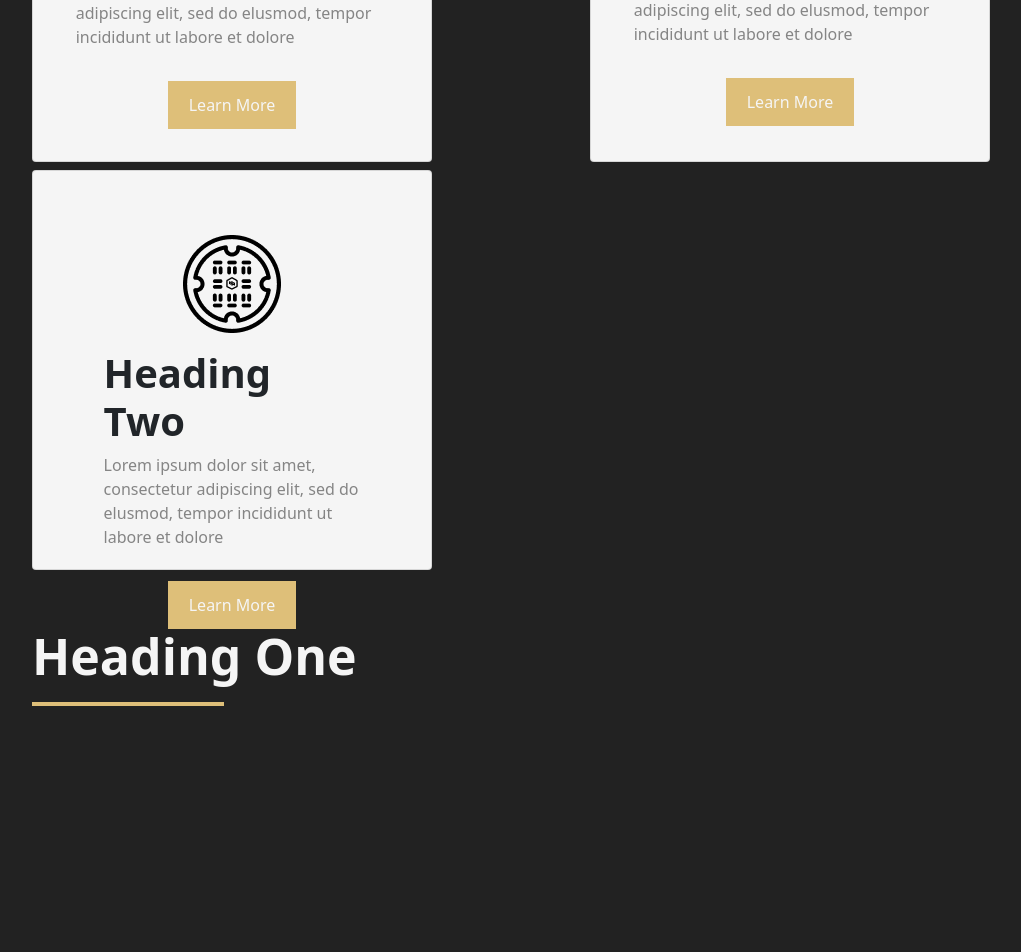
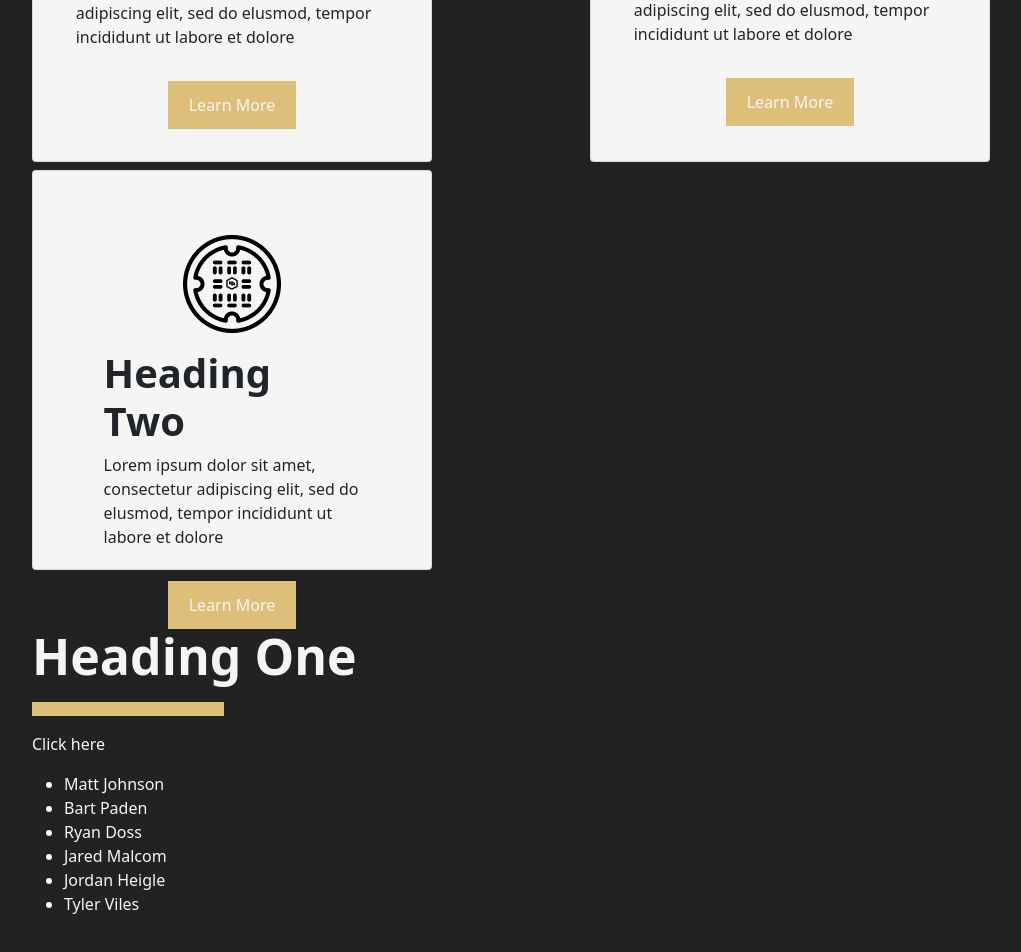
Before and after one commit to jmokate/midwestern-interactive-challenge, a React (Create React App) app: page / in a window 1280 px wide. Shown: the part 410-1362 px from the top of the page, without its empty margins (62-1083 px from the left). Before the commit the page ends 1192 px from the top, so only its background shows below. Built offline with nearby package versions, Linux system fonts and the light colour scheme.

Commit message:
working on list

```diff
--- a/src/App.js
+++ b/src/App.js
@@ -1,3 +1,4 @@
+import react, {useState} from 'react'
 import 'bootstrap/dist/css/bootstrap.min.css';
 import HomeMenu from './Components/HomeMenu.js'
 import Cards from './Components/Cards.js'
@@ -8,8 +9,23 @@ import logo from "./Assets/Logo.png"
 import talkie from "./Assets/Talkie.png"
 import rabbit from "./Assets/Rabbit.png"
 import shield from "./Assets/Shield.png"
+import usersArray from './Users.js'
+
+
+
+
+
+console.log(usersArray, 'hi');
+
 
 function App() {
+
+  // const [isList, setList] = useState(false);
+  let isList = true;
+  const displayList = () => {
+    isList = true;
+  }
+
   return (
     <>
 
@@ -29,6 +45,11 @@ function App() {
           <Col style={{}}>
           <h1 style={{color: '#f5f5f5', fontSize: '50px', fontWeight: 'bold'}}>Heading One</h1>
           <hr style={{color: '#debf79', width: "12rem", height: '5%', opacity: '100'}}/>
+          <p style={{color: '#f5f5f5'}} >Click here</p>
+          <ul style={{color: '#f5f5f5'}} onClick={displayList()}>
+
+            { isList ? usersArray.map(user =>  <li key={user}>{user}</li>) : 'something is weird'}
+          </ul>
           </Col>
         </Row>
 
--- a/src/Components/Cards.js
+++ b/src/Components/Cards.js
@@ -13,11 +13,11 @@ function Cards(props) {
               </div>
               <Card.Body>
                 <Card.Title><h1 style={{fontWeight: 'bold', textAlign: 'left'}}>Heading Two</h1></Card.Title>
-                <Card.Text>
+
                   <p style={{textAlign: 'left'}}>
                   Lorem ipsum dolor sit amet, consectetur adipiscing elit, sed do elusmod, tempor incididunt ut labore et dolore
                   </p>
-                </Card.Text>
+
 
                 <button className="btn">Learn More</button>
               </Card.Body>
@@ -30,11 +30,11 @@ function Cards(props) {
               </div>
               <Card.Body style={{paddingTop: '10%'}}>
                 <Card.Title><h1 style={{fontWeight: 'bold', textAlign: 'left'}}>Heading Two</h1></Card.Title>
-                <Card.Text>
+
                   <p style={{textAlign: 'left'}}>
                   Lorem ipsum dolor sit amet, consectetur adipiscing elit, sed do elusmod, tempor incididunt ut labore et dolore
                   </p>
-                </Card.Text>
+
                 <button className="btn">Learn More</button>
               </Card.Body>
             </Card>
@@ -46,11 +46,11 @@ function Cards(props) {
               </div>
               <Card.Body>
                 <Card.Title><h1 style={{fontWeight: 'bold', textAlign: 'left'}}>Heading Two</h1></Card.Title>
-                <Card.Text>
+
                   <p style={{textAlign: 'left'}}>
                 Lorem ipsum dolor sit amet, consectetur adipiscing elit, sed do elusmod, tempor incididunt ut labore et dolore
-                </p>
-                </Card.Text>
+                  </p>
+
                 <button className="btn">Learn More</button>
               </Card.Body>
             </Card>
--- /dev/null
+++ b/src/Users.js
@@ -0,0 +1,6 @@
+const usersArray1 = ['Matt Johnson', 'Matt Johnson', 'Bart Paden', 'Ryan Doss', 'Jared Malcom'];
+const usersArray2 = ['Matt Johnson', 'Bart Paden', 'Bart Paden', 'Jordan Heigle', 'Jordan Heigle', 'Tyler Viles'];
+const usersArray3 = usersArray1.concat(usersArray2);
+const usersArray = usersArray3.filter((user, index) => usersArray3.indexOf(user) === index );
+
+export default usersArray;
--- a/src/index.js
+++ b/src/index.js
@@ -2,7 +2,7 @@ import React from 'react';
 import ReactDOM from 'react-dom';
 import './index.css';
 import App from './App';
-import reportWebVitals from './reportWebVitals';
+
 
 ReactDOM.render(
   <React.StrictMode>
@@ -10,8 +10,3 @@ ReactDOM.render(
   </React.StrictMode>,
   document.getElementById('root')
 );
-
-// If you want to start measuring performance in your app, pass a function
-// to log results (for example: reportWebVitals(console.log))
-// or send to an analytics endpoint. Learn more: https://bit.ly/CRA-vitals
-reportWebVitals();
```
